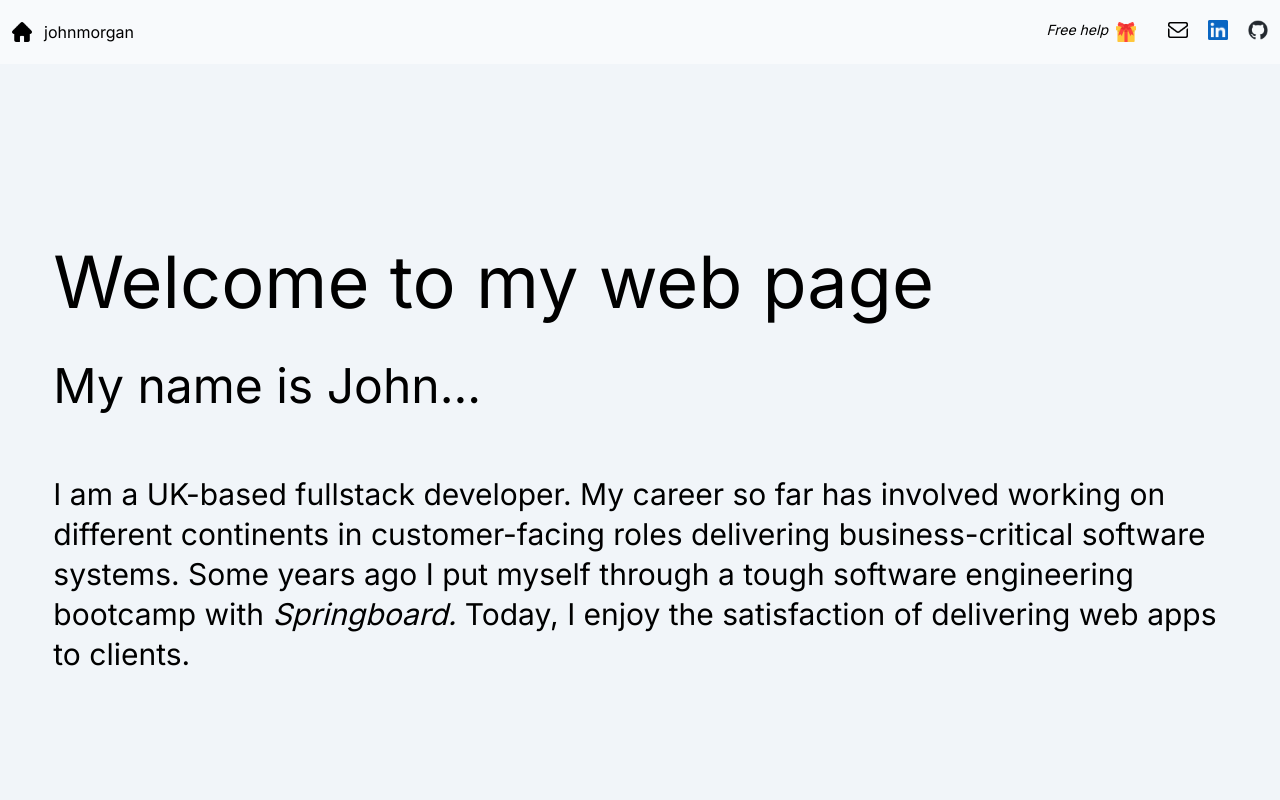
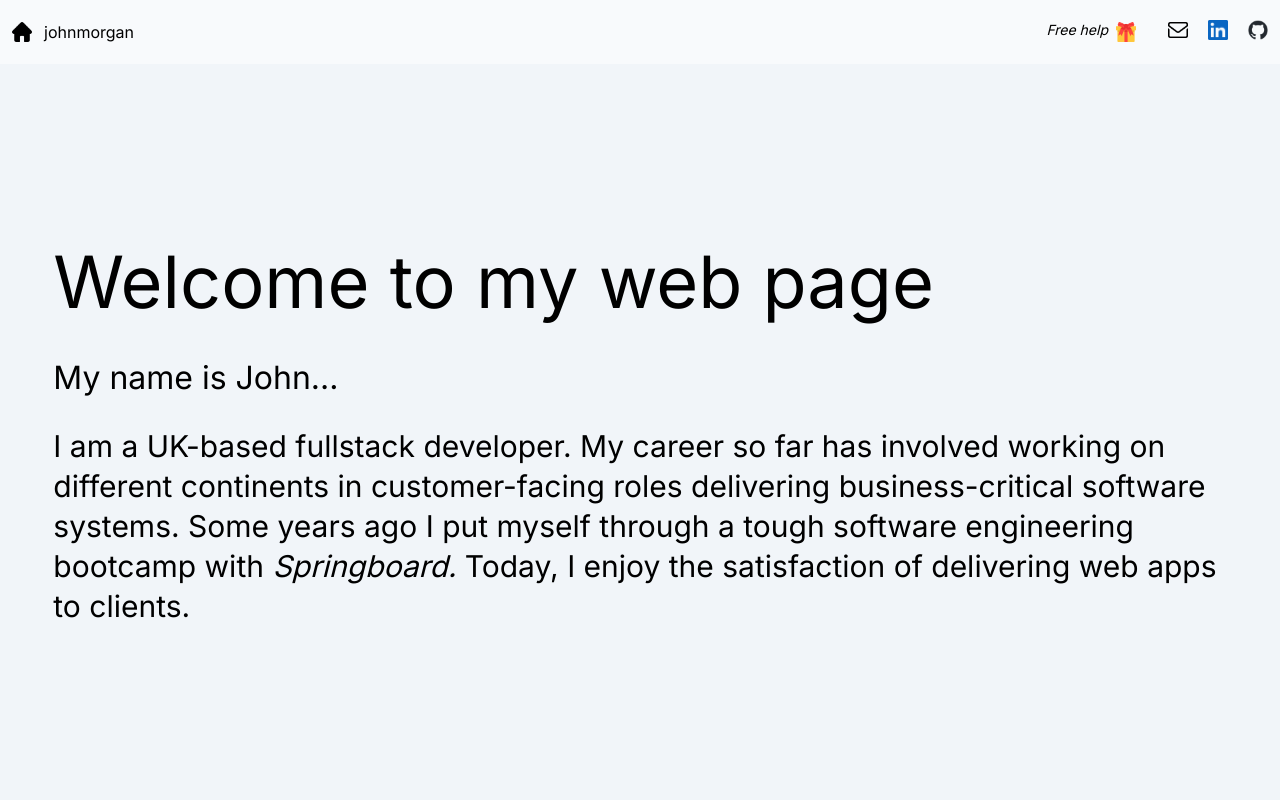
Before and after one commit to johnhm22/iamjohn, a Next.js app: page / in a window 1280 px wide. Shown: the top 800 px of the page. Built offline with nearby package versions, Linux system fonts and the light colour scheme.

Commit message:
Updating with global classes

```diff
--- a/app/globals.css
+++ b/app/globals.css
@@ -1,8 +1,6 @@
 @tailwind base;
 @tailwind components;
 @tailwind utilities;
-
-/* <h2 className="text-2xl lg:text-5xl mb-10 lg:mb-16 font-normal"> */
 
 @layer components {
   .heading {
@@ -11,12 +9,12 @@
     margin-bottom: 2.5rem /* 40px */;
     font-weight: 400;
     @media (min-width: 1024px) {
-    margin-bottom: 4rem /* 64px */;
-    font-size: 3rem /* 48px */;
+      margin-bottom: 2rem /* 64px */;
+      font-size: 2rem /* 48px */;
       line-height: 1;
     }
   }
-.contain{
+  .contain {
     width: 91.666667%;
     margin-left: auto;
     margin-right: auto;
@@ -24,25 +22,3 @@
     display: flex;
   }
 }
-
-    /* }
-  } */
-
-
-/* :root {
-  --background: #ffffff;
-  --foreground: #171717;
-}
-
-@media (prefers-color-scheme: dark) {
-  :root {
-    --background: #0a0a0a;
-    --foreground: #ededed;
-  }
-}
-
-body {
-  color: var(--foreground);
-  background: var(--background);
-  font-family: Arial, Helvetica, sans-serif;
-} */
```
Lines whose indentation alone changed are shown as unchanged.
